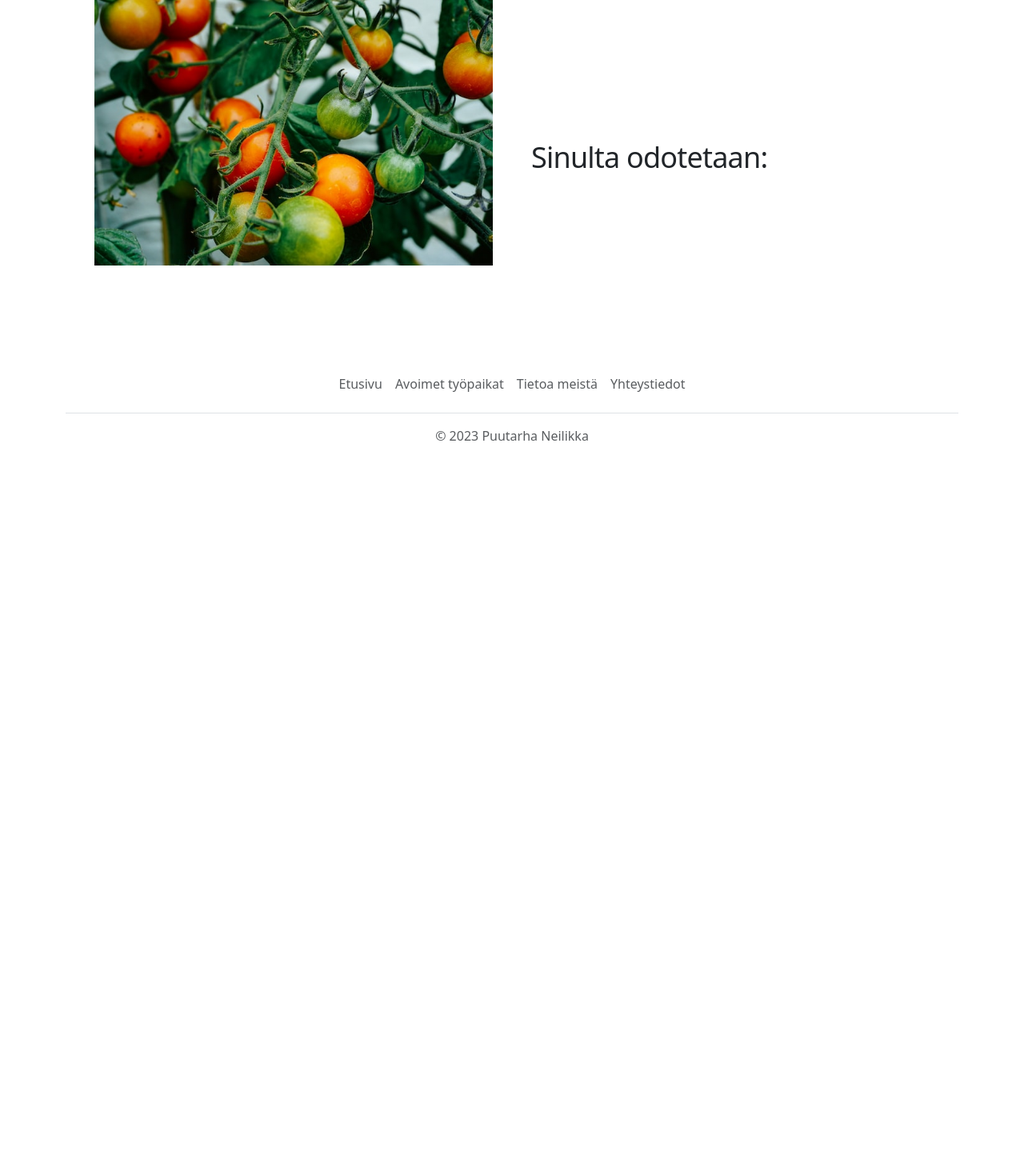
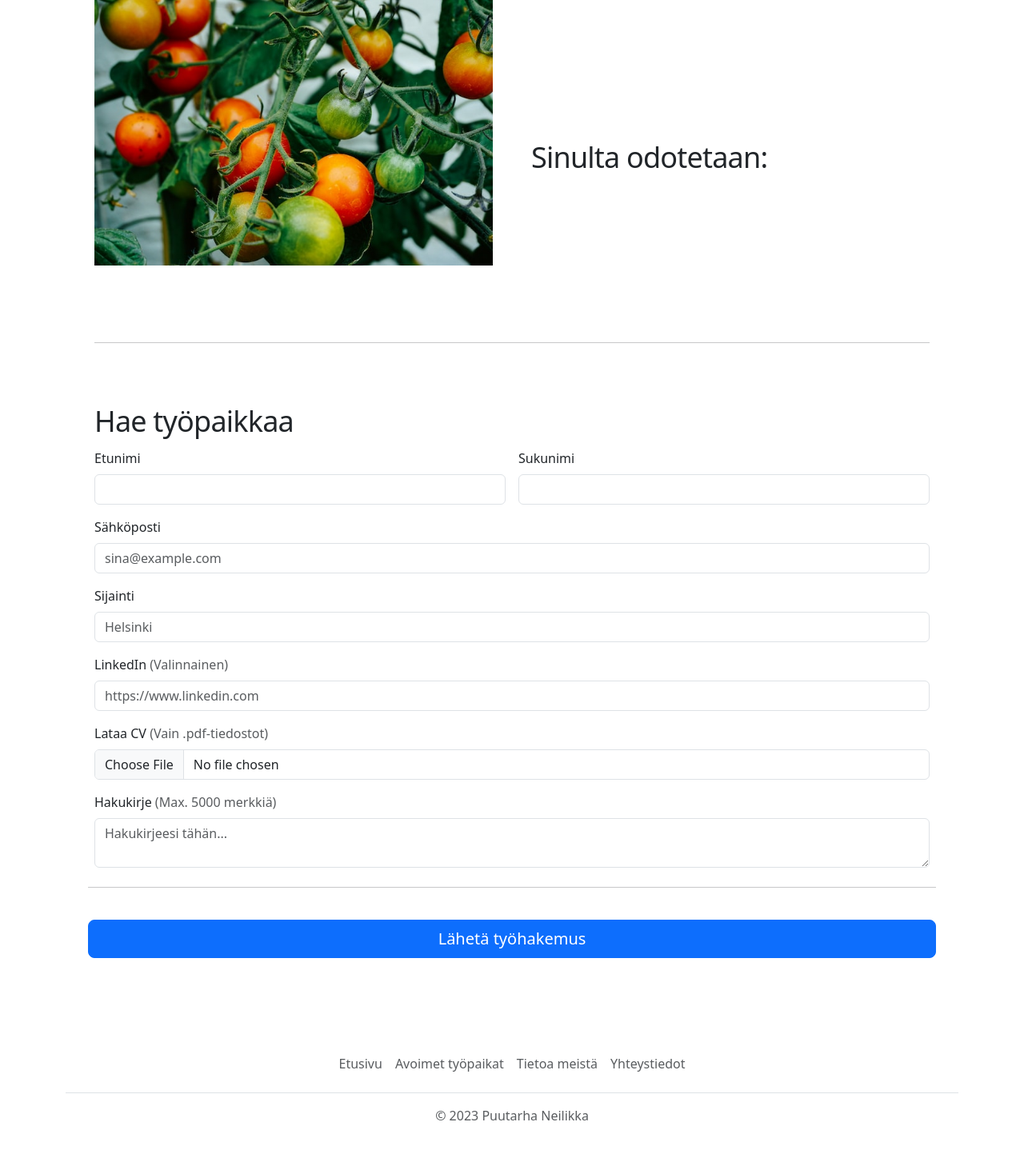
Before and after one commit to jensondesign/neilikan-urasivut-v2, a Flask app: template templates/jobpage.html in a window 1280 px wide. Shown: the part 1272-2710 px from the top of the page at 80% size. Before the commit the page ends 1823 px from the top, so only its background shows below. Run offline with Flask 3, Linux system fonts and the light colour scheme; the template is opened without the code that fills it, so the values that code supplies are empty.

Commit message:
Lisätty työhakemuksen lomake ja lomakkeiden käsittely

```diff
--- a/app.py
+++ b/app.py
@@ -1,6 +1,6 @@
-from flask import Flask, render_template, jsonify
+from flask import Flask, render_template, jsonify, request
 
-from database import load_jobs_from_db, load_job_from_db
+from database import load_jobs_from_db, load_job_from_db, add_application_to_db
 
 from sqlalchemy import text
 
@@ -25,5 +25,27 @@ def show_job(id):
 
   return render_template('jobpage.html', job=job)
 
+@app.route("/job/<id>/hae", methods=['POST'])
+def hae_tyopaikka(id):
+  data = request.form
+
+  # Käsittelee tiedostot
+  cv_file = request.files.get('cv')
+  if cv_file:
+      # Tallenna tiedosto "uploads"-kansioon
+      cv_file.save(f"uploads/{cv_file.filename}")
+
+
+  #Säilytä tietokannassa
+  add_application_to_db(id, data, cv_file)
+
+  #Lähetä sähköposti
+
+
+  #Näytä kuittaus
+
+  return render_template('tyohakemus-lahetetty.html', tyohakemus=data)
+
+
 if __name__ == "__main__":
   app.run(host='0.0.0.0', debug=True)
--- a/templates/home.html
+++ b/templates/home.html
@@ -11,10 +11,7 @@
   {% include 'nav.html'%}
   {% include 'hero.html'%}
   {% include 'tyopaikat.html'%}
-
-    <div class="text-center">
-      <button class="btn btn-primary btn-lg">Ota yhteyttä</button>
-    </div>
+  {% include 'yhteydenotto.html' %}
 
   {% include 'footer.html'%}
 
--- a/templates/jobpage.html
+++ b/templates/jobpage.html
@@ -96,7 +96,7 @@
       <p class="lead mb-1">Sijainti: {{job.sijainti}}</p>
       <p class="lead mb-4">Tuntipalkka: {{job.salary}}{{job.currency}}</p>
       <div class="d-grid gap-2 d-sm-flex justify-content-sm-center mb-5">
-        <a href="#" class="btn btn-primary btn-lg px-4 me-sm-3" role="button">Hae työpaikkaa</a>
+        <a href="#haku-lomake" class="btn btn-primary btn-lg px-4 me-sm-3" role="button">Hae työpaikkaa</a>
         <a href="#tiedot-tyopaikasta" class="btn btn-outline-secondary btn-lg px-4" role="button">Lue lisää työpaikasta</a>
       </div>
     </div>
@@ -136,7 +136,9 @@
           <img class="bd-placeholder-img bd-placeholder-img-lg featurette-image img-fluid mx-auto object-fit-cover" src="/static/tomaatteja.jpg">
         </div>
       </div>
+      <hr class="featurette-divider">
 
+    {% include 'tyonhaku-lomake.html' %}
   </div>
     </main>
   {% include 'footer.html' %}
--- /dev/null
+++ b/templates/tyonhaku-lomake.html
@@ -0,0 +1,44 @@
+<div class="col-md-12 col-lg-12" id="haku-lomake">
+  <h2 class="mb-3 featurette-heading fw-normal lh-1">Hae työpaikkaa</h2>
+  <form class="needs-validation" action="/job/{{job['id']}}/hae" method="post" enctype="multipart/form-data">
+    <div class="row g-3">
+      <div class="col-sm-6">
+        <label for="firstName" class="form-label">Etunimi</label>
+        <input type="text" class="form-control" name="firstName" id="firstName" placeholder="" value="" required="">
+      </div>
+
+      <div class="col-sm-6">
+        <label for="lastName" class="form-label">Sukunimi</label>
+        <input type="text" class="form-control" name="lastName" id="lastName" placeholder="" value="" required="">
+      </div>
+
+      <div class="col-12">
+        <label for="email" class="form-label">Sähköposti</label>
+        <input type="email" class="form-control" name="email" id="email" placeholder="sina@example.com" required="">
+      </div>
+
+      <div class="col-12">
+        <label for="sijainti" class="form-label">Sijainti</label>
+        <input type="text" class="form-control" id="sijainti" placeholder="Helsinki" name="sijainti" required="">
+      </div>
+
+      <div class="col-12">
+        <label for="linkedin" class="form-label">LinkedIn <span class="text-body-secondary">(Valinnainen)</span></label>
+        <input type="text" name="linkedin" class="form-control" id="linkedin" placeholder="https://www.linkedin.com">
+      </div>
+
+      <div class="col-12">
+        <label for="cv-upload" class="form-label">Lataa CV <span class="text-body-secondary">(Vain .pdf-tiedostot)</span></label>
+        <input type="file" name="cv" class="form-control" id="cv-upload" accept=".pdf" required="">
+      </div>
+
+      <div class="col-12">
+        <label for="hakukirje" class="form-label">Hakukirje <span class="text-body-secondary">(Max. 5000 merkkiä)</span></label>
+        <textarea maxlength="5000" name="hakukirje" class="form-control" id="hakukirje" placeholder="Hakukirjeesi tähän..." required=""></textarea>
+      </div>
+
+    <hr class="my-4">
+
+    <input class="w-100 btn btn-primary btn-lg" type="submit" value="Lähetä työhakemus">
+  </form>
+</div>
```
Also changed, not shown: database.py (+20 -0 lines), templates/tyohakemus-lahetetty.html (added, +74 -0 lines), templates/yhteydenotto.html (added, +42 -0 lines), 1 other file.
